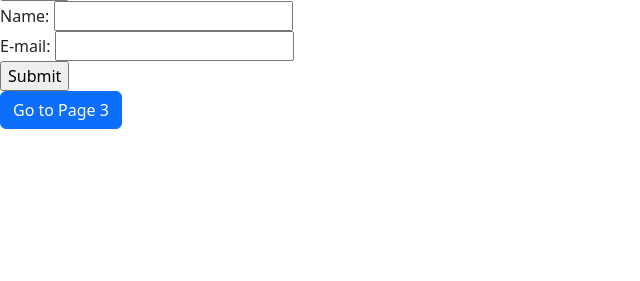
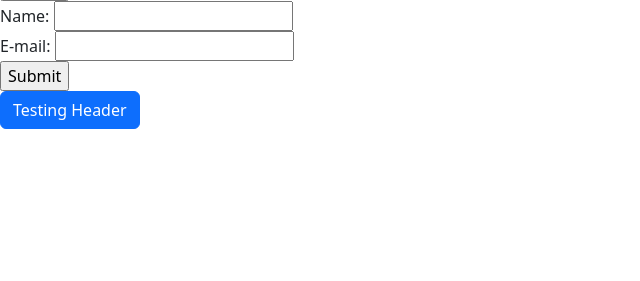
Before and after one commit to Courdias/MIS-4013-hw2, a PHP site: page / in a window 1280 px wide. Shown: the part 259-540 px from the top of the page, without its empty margins (0-640 px from the left). Run offline with PHP 8.4, Linux system fonts and the light colour scheme.

Commit message:
Update index.php

```diff
--- a/index.php
+++ b/index.php
@@ -67,7 +67,7 @@ E-mail: <input type="text" name="email"><br>
 </body>
 </html>
     <a class="btn btn-primary" href="
-                                     page3.html" role="button">Go to Page 3</a>
+                                     header.php" role="button">Testing Header</a>
 
     <script src="https://cdn.jsdelivr.net/npm/bootstrap@5.2.0/dist/js/bootstrap.bundle.min.js" integrity="sha384-A3rJD856KowSb7dwlZdYEkO39Gagi7vIsF0jrRAoQmDKKtQBHUuLZ9AsSv4jD4Xa" crossorigin="anonymous"></script>
   </body>
```
